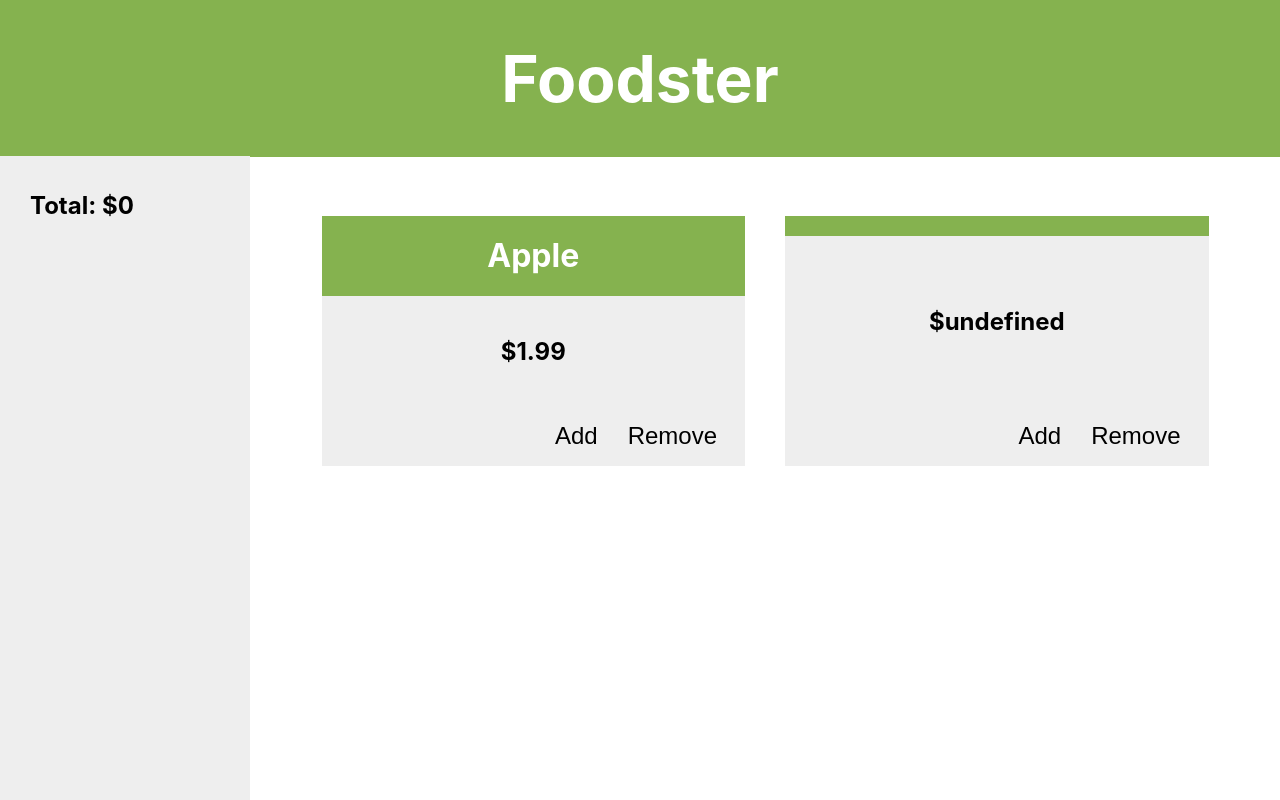
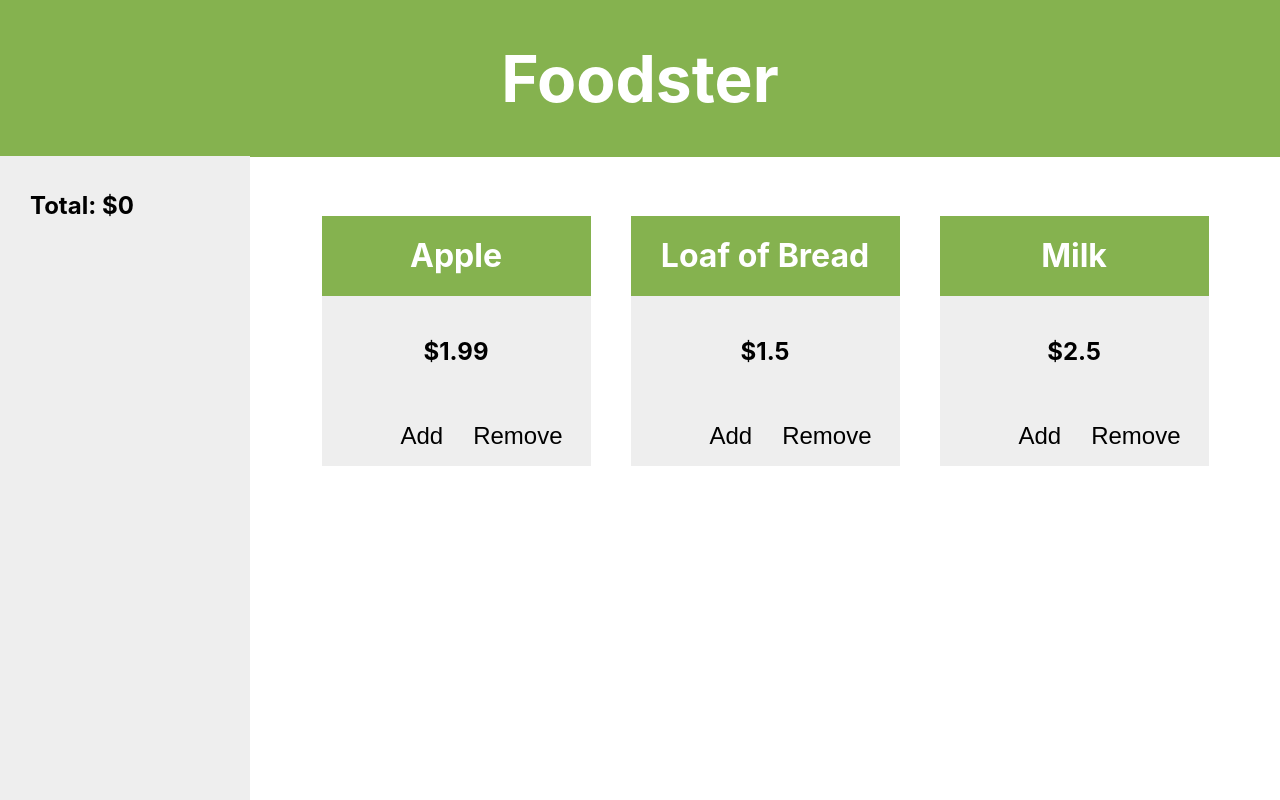
Before and after one commit to upperlinecode/grocery-react-lab-state, a React (Create React App) app: page / in a window 1280 px wide. Built offline with nearby package versions, Linux system fonts and the light colour scheme.

Commit message:
v1 solution

```diff
--- a/src/App.css
+++ b/src/App.css
@@ -1,7 +1,8 @@
 .App {
   display: grid;
   grid-template-columns: 250px auto;
-  grid-template-rows: 156px calc(100vh - 156px);
+  grid-template-rows: 156px auto;
+  min-height: 100vh;
 }
 
 .App .Hero {
--- a/src/components/productList.js
+++ b/src/components/productList.js
@@ -3,14 +3,17 @@ import './productList.css'
 import Product from './product'
 
 const ProductList = (props) => {
+  // console.log(props.foods.map(food => ))
   return (
     <div className="ProductList">
-      <Product name={props.foods[0]}
-        price={props.priceList["Apple"]}
-        addToShoppingCart={props.addToShoppingCart}
-        removeFromShoppingCart={props.removeFromShoppingCart}
-      />
-      <Product/>
+      {props.foods.map(food =>
+        <Product key={food}
+          name={food}
+          price={props.priceList[food]}
+          addToShoppingCart={props.addToShoppingCart}
+          removeFromShoppingCart={props.removeFromShoppingCart}
+        />
+      )}
     </div>
   );
 }
```
Also changed, not shown: 1 other file (tests, documents, lock files or other folders).
